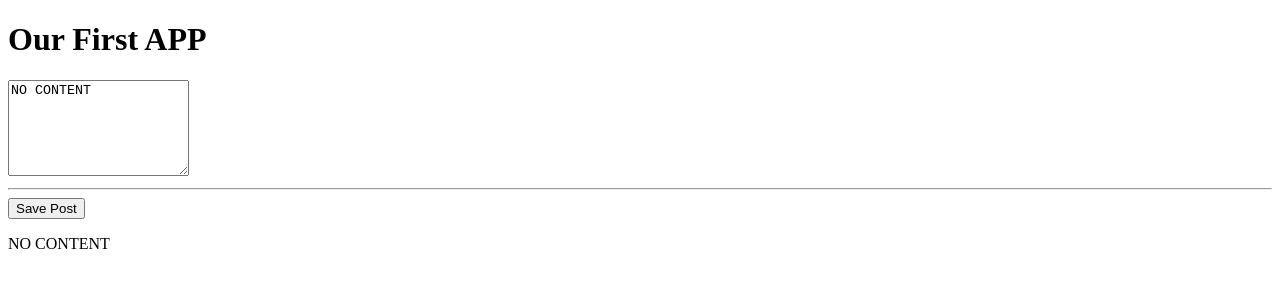
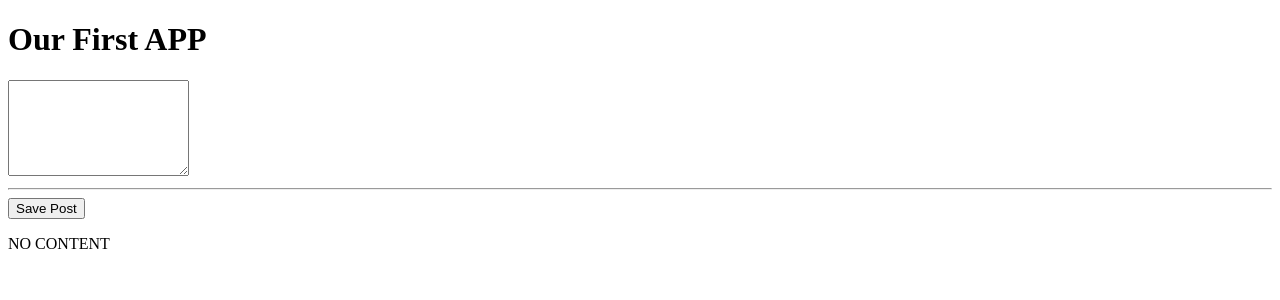
Before and after one commit to afnan2013/SocialCommunicationApp, an Angular app: page / in a window 1280 px wide. Shown: the top 300 px of the page. Built offline with nearby package versions, Linux system fonts and the light colour scheme.

Commit message:
Getting Input usign Two-Way Binding

```diff
--- a/src/app/post/post-create/post-create.component.html
+++ b/src/app/post/post-create/post-create.component.html
@@ -1,4 +1,4 @@
-<textarea [value]="newPost" rows="6" #postInput></textarea>
+<textarea rows="6" [(ngModel)]="postInput"></textarea>
 <hr>
-<button (click)="addPost(postInput)">Save Post</button>
+<button (click)="addPost()">Save Post</button>
 <p>{{ newPost }}</p>
--- a/src/app/post/post-create/post-create.component.ts
+++ b/src/app/post/post-create/post-create.component.ts
@@ -6,9 +6,10 @@ import { Component } from "@angular/core";
 })
 export class PostCreateComponent {
 
+  postInput = "";
   newPost = "NO CONTENT";
 
-  addPost(postInput: HTMLInputElement){
-    this.newPost = postInput.value;
+  addPost(){
+    this.newPost = this.postInput;
   }
 }
```
